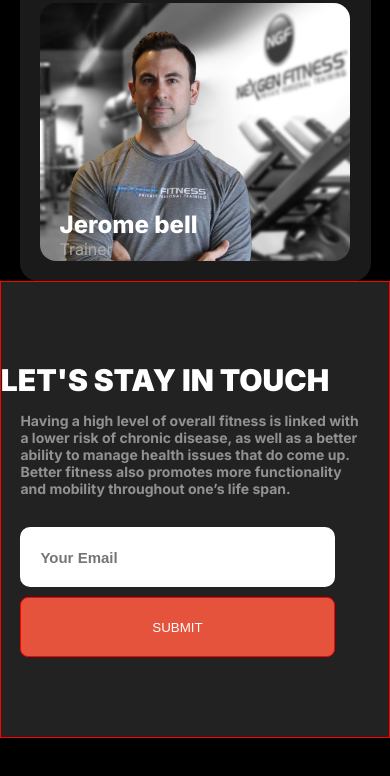
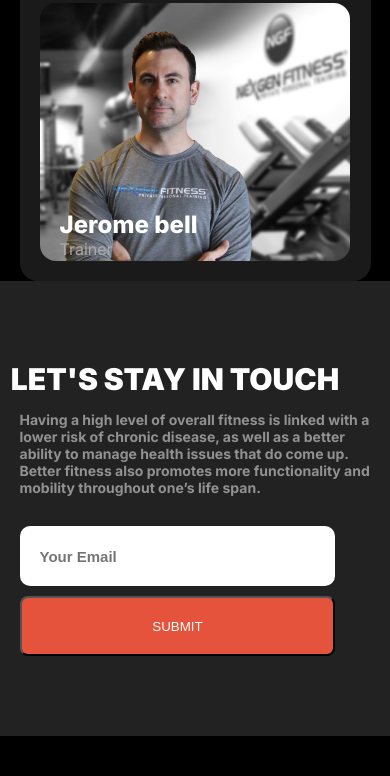
Before and after one commit to Alauddin-AlAzad/assignment-2, a plain HTML site: page index.html in a window 390 px wide. Shown: the part 5713-6489 px from the top of the page. Drawn offline with Linux system fonts and the light colour scheme; a web font is replaced by a local one.

Commit message:
challenge-done

```diff
--- a/responsive.css
+++ b/responsive.css
@@ -176,7 +176,7 @@ meet-content{
     margin-left: 0px;
 }
 .paddin-challange{
-    margin-left: -60px;
+    margin-left: -40px;
 }
 
 }
--- a/style.css
+++ b/style.css
@@ -430,7 +430,7 @@ color: darkgray;
 .challenge{
     width: 100%;
     margin: 0 auto;
-    border: 1px solid red;
+
     background: rgb(34, 34, 34);
     margin-bottom: 80px;
 
```
